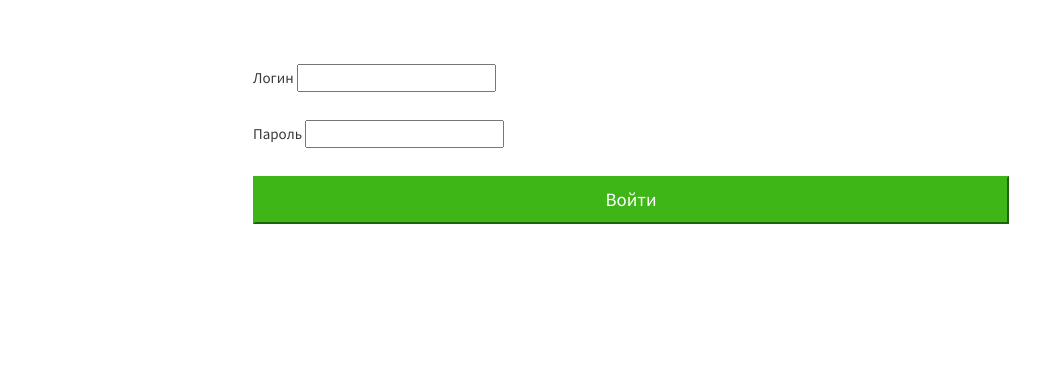
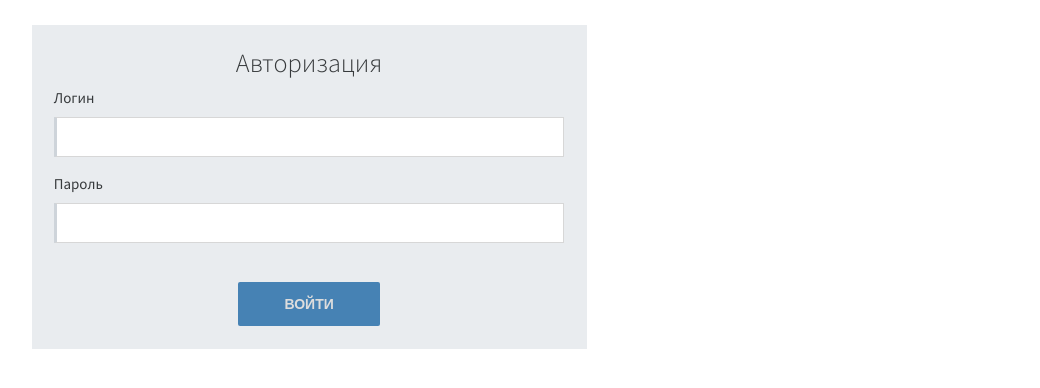
Before and after one commit to Emetless/CRM-bauman, a Django app: page /login/ in a window 1280 px wide. Shown: the part 55-443 px from the top of the page, without its empty margins (9-1049 px from the left). Run offline with Django 3.2, Linux system fonts and the light colour scheme; some libraries are stand-ins or nearby versions.

Commit message:
Update login

```diff
--- a/crmsite/views.py
+++ b/crmsite/views.py
@@ -24,7 +24,7 @@ def login(request):
             auth.login(request, user)
             return redirect('/')
         else:
-            args['login_error'] = "not found"
+            args['login_error'] = "Пользователь не найден!"
             return render(request, 'crmsite/login.html', args)
     else:
         return render(request, 'crmsite/login.html', args)
--- a/templates/crmsite/login.html
+++ b/templates/crmsite/login.html
@@ -1,19 +1,180 @@
 {% extends "crmsite/wrap.html" %}
 {% block login %}
+    <style>
+        input[type="button"]:not(.default), input[type="submit"]:not(.default) {
+            -webkit-border-radius: 3px;
+            -webkit-background-clip: padding-box;
+            -moz-border-radius: 3px;
+            -moz-background-clip: padding;
+            border-radius: 3px;
+            background-clip: padding-box;
+            -webkit-transition: color 0.2s ease, border 0.2s ease, background 0.2s ease, -webkit-box-shadow 0.2s ease;
+            -moz-transition: color 0.2s ease, border 0.2s ease, background 0.2s ease, -moz-box-shadow 0.2s ease;
+            -o-transition: color 0.2s ease, border 0.2s ease, background 0.2s ease, box-shadow 0.2s ease;
+            transition: color 0.2s ease, border 0.2s ease, background 0.2s ease, box-shadow 0.2s ease;
+            position: relative;
+            margin: 0 7px;
+            display: inline-block;
+            min-width: 144px;
+            max-width: 100%;
+            padding: 15px 25px;
+            font-family: "Arial", "Helvetica Neue", Arial, Helvetica, sans-serif;
+            font-size: 14px;
+            font-weight: 600;
+            text-transform: uppercase;
+            line-height: 1;
+            border-width: 1px;
+            border-style: solid;
+            background-color: steelblue;
+            color: #ddd;
+        }
+
+        .form {
+            zoom: 1;
+            display: block;
+            width: auto;
+            padding: 25px 0 0;
+        }
+
+        .form:before,
+        .form:after {
+            content: "";
+            display: table;
+        }
+
+        .form:after {
+            clear: both;
+        }
+
+        .form .form-group {
+            zoom: 1;
+            position: relative;
+            margin-bottom: 25px;
+        }
+
+        .form .form-group:before,
+        .form .form-group:after {
+            content: "";
+            display: table;
+        }
+
+        .form .form-group:after {
+            clear: both;
+        }
+
+        .form .form-group:after {
+            content: '';
+            display: block;
+            clear: both;
+        }
+
+        .form .form-group[class*="col-"] input[type=text],
+        .form .form-group[class*="col-"] input[type=email],
+        .form .form-group[class*="col-"] input[type=password] {
+            display: inline-block;
+            width: 100%;
+            min-width: 0;
+            max-width: 100%;
+        }
+
+        .form .form-control {
+            -webkit-border-radius: 0;
+            -webkit-background-clip: padding-box;
+            -moz-border-radius: 0;
+            -moz-background-clip: padding;
+            border-radius: 0;
+            background-clip: padding-box;
+            -webkit-box-shadow: none;
+            -moz-box-shadow: none;
+            box-shadow: none;
+            height: auto;
+            font-size: 17px;
+            font-weight: 300;
+            background-color: #ffffff;
+            border-style: solid;
+            border-width: 1px 1px 1px 3px;
+            border-top-color: #d7d7d7;
+            border-right-color: #d7d7d7;
+            border-bottom-color: #d7d7d7;
+        }
+
+        input[type=text],
+        input[type=email],
+        input[type=password] {
+            -webkit-transition: color 0.2s ease, background 0.3s ease;
+            -moz-transition: color 0.2s ease, background 0.3s ease;
+            -o-transition: color 0.2s ease, background 0.3s ease;
+            transition: color 0.2s ease, background 0.3s ease;
+            -webkit-border-radius: 0;
+            -webkit-background-clip: padding-box;
+            -moz-border-radius: 0;
+            -moz-background-clip: padding;
+            border-radius: 0;
+            background-clip: padding-box;
+            -webkit-box-shadow: none;
+            -moz-box-shadow: none;
+            box-shadow: none;
+            margin: 0;
+            vertical-align: top;
+            display: inline-block;
+            width: 100%;
+            font-size: 17px;
+            color: #8d8d8d;
+            background-color: #ffffff;
+            border-style: solid;
+            border-width: 1px 1px 1px 3px;
+            border-top-color: #d7d7d7;
+            border-right-color: #d7d7d7;
+            border-bottom-color: #d7d7d7;
+            outline: none;
+        }
+
+        input[type=text]:hover,
+        input[type=email]:hover,
+        input[type=password]:hover {
+            color: #000000;
+        }
+
+        input[type=text]:focus,
+        input[type=email]:focus,
+        input[type=password]:focus {
+            outline: none;
+            border-left-color: steelblue;
+        }
+
+        .well h3 {
+            text-shadow: -1px -1px #FFF, -2px -2px #FFF, -1px 1px #FFF, -2px 2px #FFF, 1px 1px #FFF, 2px 2px #FFF, 1px -1px #FFF, 2px -2px #FFF, -3px -3px 2px #BBB, -3px 3px 2px #BBB, 3px 3px 2px #BBB, 3px -3px 2px #BBB;
+            color: steelblue;
+            transition: all 1s;
+        }
+    </style>
+    <div class="col-md-6 col-md-offset-3" style="background-color: rgb(233,236,239); padding: 2%">
+        <div class="row">
+            <div class="container">
+                <h3 class="text-center">Авторизация</h3>
                 <form action="/login/ " method="post">
                     {% csrf_token %}
+                    <div class="col-xs-12">
+                        <div class="form-group">
                             <label>Логин</label>
-        <input type="text" name="username" id="username">
-        <br/>
-    <br/>
+                            <input type="text" class="form-control" name="username" id="username">
+                        </div>
+                    </div>
+                    <div class="col-xs-12">
+                        <div class="form-group">
                             <label>Пароль</label>
-        <input type="password" name="password" id="password">
-    <br/>
+                            <input type="password" class="form-control" name="password" id="password">
+                        </div>
+                    </div>
                     {% if login_error %}
-            <label class="error"> {{ login_error }}</label>
+                        <label class="alert alert-warning"> {{ login_error }}</label>
                     {% endif %}
                     <br/>
-        <input class="btn-success btn-lg btn-block" type="submit" value="Войти">
-
+                    <div class="text-center col-xs-12">
+                        <input class="btn btn-default " type="submit" value="Войти">
+                    </div>
                 </form>
+            </div>
+        </div>
+    </div>
 {% endblock %}
--- a/templates/crmsite/wrap.html
+++ b/templates/crmsite/wrap.html
@@ -110,7 +110,7 @@
         </ul>
     </div>
 </nav>
-<div class="container" style="padding : 5% 15%; ">
+<div class="container" style="margin: 2% ">
     {% block content %}
     {% endblock %}
     {% block login %}
```
Also changed, not shown: templates/crmsite/register.html (+8 -5 lines). Lines whose indentation alone changed are shown as unchanged.
